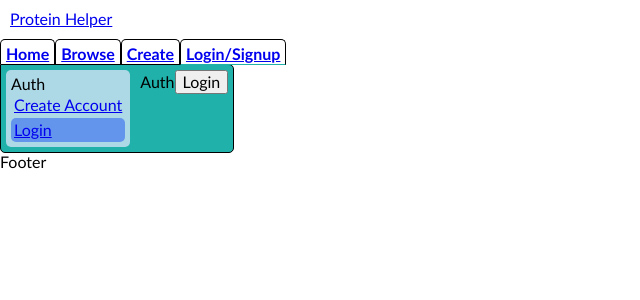
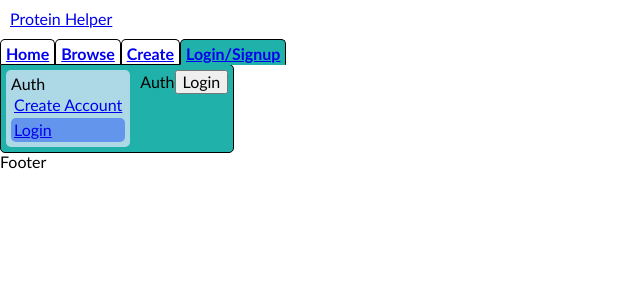
Before and after one commit to Nicholas-Gregory/ProteinHelper, a React (Vite) app in the folder client/: page /auth/login in a window 1280 px wide. Shown: the top 300 px of the page, without its empty margins (0-640 px from the left). Built offline with nearby package versions, Linux system fonts and the light colour scheme.

Commit message:
Fix: AuthUtils; (tab styling)

```diff
--- a/client/src/layouts/AuthUtils.jsx
+++ b/client/src/layouts/AuthUtils.jsx
@@ -8,7 +8,10 @@ export default function AuthUtils({ page }) {
         <>
              <div
                 className={`tab-title${page === 'auth' ? ' tab-selected' : ''}`}
-                style={{ display: 'inline-block' }}
+                style={{
+                    display: 'inline-block',
+                    backgroundColor: `${page === 'auth' ? 'lightseagreen' : 'revert'}`
+                }}
             >
                 {user ? <a href='#' onClick={logout}>Logout</a> : <Link to='/auth'>Login/Signup</Link>}
             </div>
```
